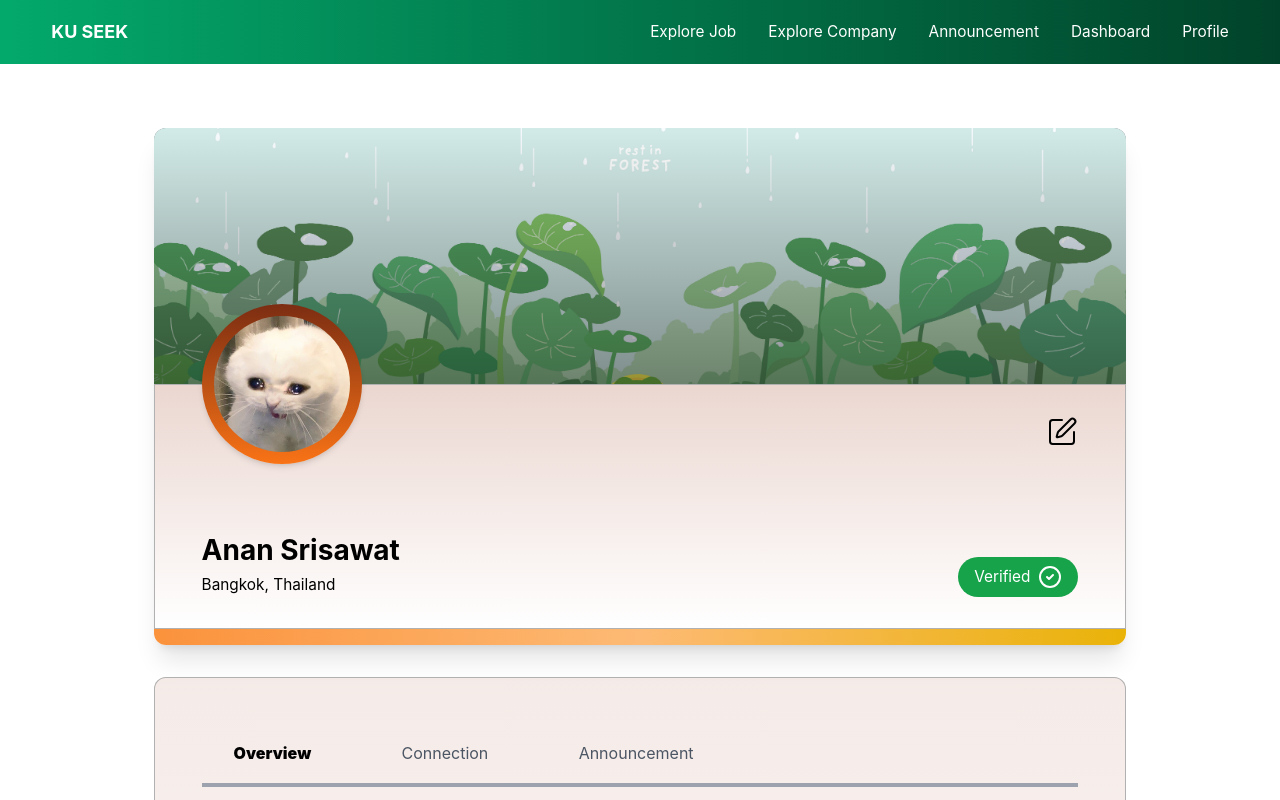
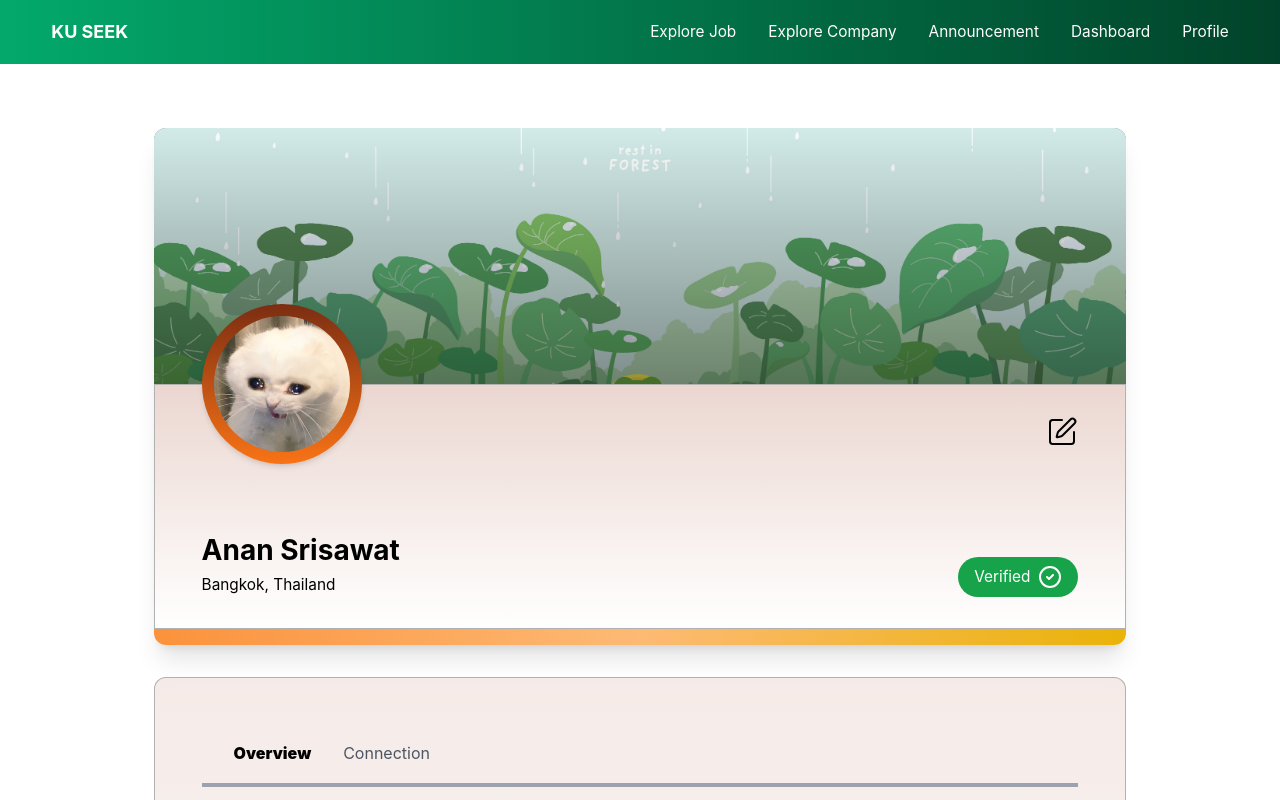
Before and after one commit to KU-jobapp-guys/KU-Seek, a Vue app in the folder frontend/: page /professor/profile/1 in a window 1280 px wide. Shown: the top 800 px of the page. Built offline with nearby package versions, Linux system fonts and the light colour scheme.

Commit message:
remove announcement tab

```diff
--- a/frontend/src/components/profiles/ConnectCompany.vue
+++ b/frontend/src/components/profiles/ConnectCompany.vue
@@ -13,13 +13,13 @@ const { company } = props
       <!-- Background -->
       <div class="absolute inset-0">
         <div
-          class="absolute right-0 top-0 h-full w-[60%] md:w-[80%]"
+          class="absolute right-0 top-0 h-full w-[40%] md:w-[80%]"
           style="clip-path: polygon(60% 0, 100% 0, 100% 100%, 40% 100%)"
         >
           <img
             :src="company.bannerPhoto"
-            class="w-full h-full object-cover"
-            alt="Banner"
+            class="w-full h-full object-cover text-white"
+            alt="banner"
             loading="lazy"
           />
         </div>
--- a/frontend/src/components/profiles/ProfessorAnnouncement.vue
+++ /dev/null
@@ -1,33 +0,0 @@
-<script setup lang="ts">
-import type { Announcement } from '@/types/professorType'
-import { getPostTime } from '@/libs/getPostTime'
-
-const props = defineProps<{ announcement: Announcement }>()
-const { announcement } = props
-
-const colors = [
-  'bg-red-300',
-  'bg-blue-300',
-  'bg-green-300',
-  'bg-yellow-300',
-  'bg-purple-300',
-  'bg-pink-300',
-]
-
-const getBgClass = () => {
-  const firstLetter = announcement.title.charCodeAt(0)
-  return colors[firstLetter % colors.length]
-}
-</script>
-
-<template>
-  <div class="flex flex-col gap-y-6 w-full px-4 md:px-12 py-8 bg-white border border-[#B1B1B1] rounded-xl">
-    <span class="w-full flex justify-between">
-      <h1 class="font-bold text-xl rounded-full px-4 py-1" :class="getBgClass()">
-        {{ announcement.title }}
-      </h1>
-      <p class="text-gray-500 text-sm hidden md:block">{{ getPostTime(announcement.created_at) }}</p>
-    </span>
-    <p class="px-4">{{ announcement.content }}</p>
-  </div>
-</template>
--- a/frontend/src/views/profile/ProfessorProfile.vue
+++ b/frontend/src/views/profile/ProfessorProfile.vue
@@ -8,7 +8,6 @@ import ProfessorBanner from '@/components/profiles/banners/ProfessorBanner.vue'
 import { mockCompany } from '@/data/mockCompany'
 import ConnectCompany from '@/components/profiles/ConnectCompany.vue'
 import { Building2Icon } from 'lucide-vue-next'
-import ProfessorAnnouncement from '@/components/profiles/ProfessorAnnouncement.vue'
 
 const route = useRoute()
 const router = useRouter()
@@ -37,7 +36,7 @@ onMounted(() => {
   loadProfessor(route.params.id as string)
 })
 
-const tabList = ['Overview', 'Connection', 'Announcement']
+const tabList = ['Overview', 'Connection']
 const activeTab = ref('Overview')
 
 const switchTab = (tab: string) => {
@@ -57,7 +56,7 @@ const switchTab = (tab: string) => {
         class="bg-gradient-to-b from-orange-800/10 to-white rounded-xl ring-1 ring-[#B1B1B1] ring-inset w-[100%] p-8 md:p-12"
       >
         <!-- Switch Tab Button IS HEREEEEE -->
-        <div class="p-2 py-4 md:pl-8 flex w-full max-w-[500px] items-center justify-between">
+        <div class="p-2 py-4 md:pl-8 flex w-full max-w-[500px] items-center gap-x-8">
           <button
             v-for="tab in tabList"
             :key="tab"
@@ -115,12 +114,6 @@ const switchTab = (tab: string) => {
             </div>
           </div>
 
-          <!-- Announcement Tab -->
-          <div v-if="activeTab === 'Announcement'" class="space-y-4">
-            <div v-for="(a, index) in professorData.announcements" v-bind:key="index">
-              <ProfessorAnnouncement :announcement="a" />
-            </div>
-          </div>
         </div>
       </div>
     </section>
```
